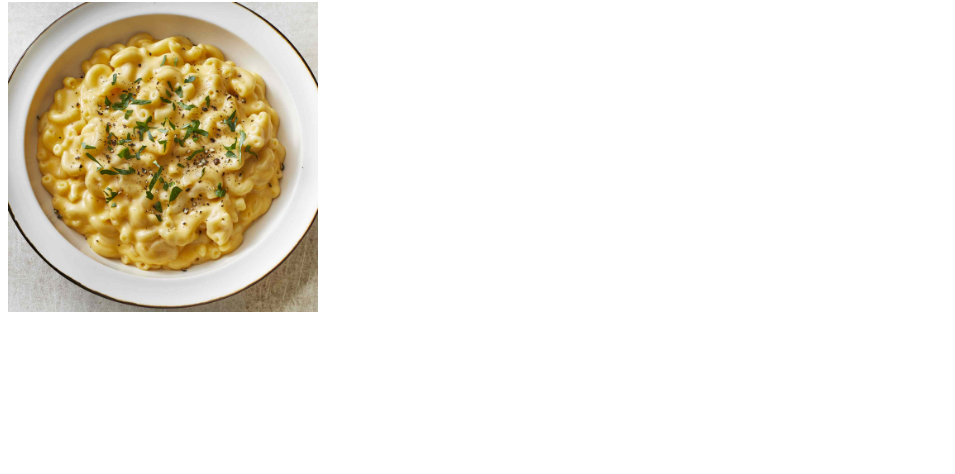
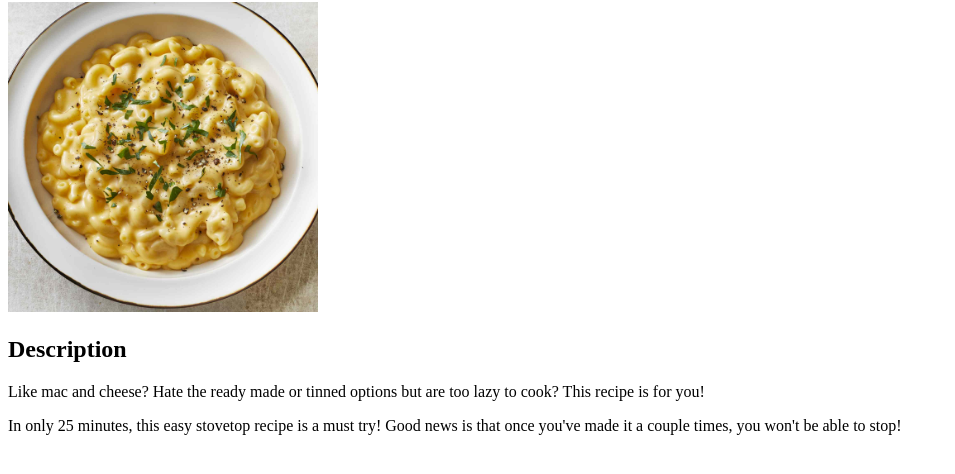
Before and after one commit to reneilfuna/odin-recipes, a plain HTML site: page recipes/macncheese.html in a window 1280 px wide. Shown: the part 78-552 px from the top of the page, without its empty margins (0-955 px from the left). Drawn offline with Linux system fonts and the light colour scheme.

Commit message:
write recipe description

```diff
--- a/recipes/macncheese.html
+++ b/recipes/macncheese.html
@@ -4,7 +4,6 @@
         <meta charset="UTF-8">
         <title>Macaroni & Cheese</title>
     </head>
-
     <body>
         <h1>Macaroni and Cheese</h1>
         <p>
@@ -13,5 +12,14 @@
             height="310"
             width="310">
         </p>
+        <h2>Description</h2>
+        <p>
+            Like mac and cheese? Hate the ready made or tinned options
+            but are too lazy to cook? This recipe is for you!
+        </p>
+        <p>
+            In only 25 minutes, this easy stovetop recipe is a must try! Good news is
+            that once you've made it a couple times, you won't be able to stop!
+        </p>
     </body>
 </html>
```
